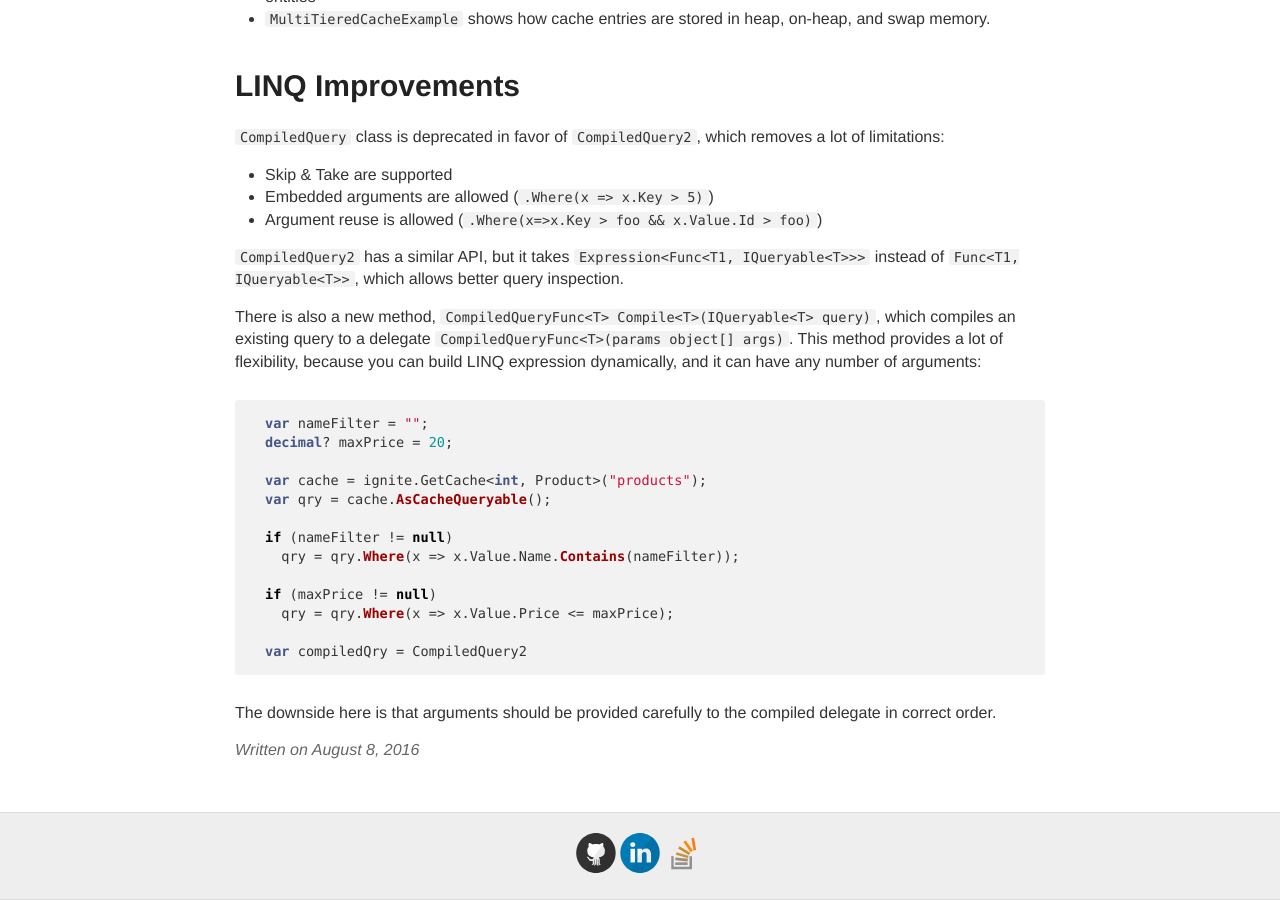
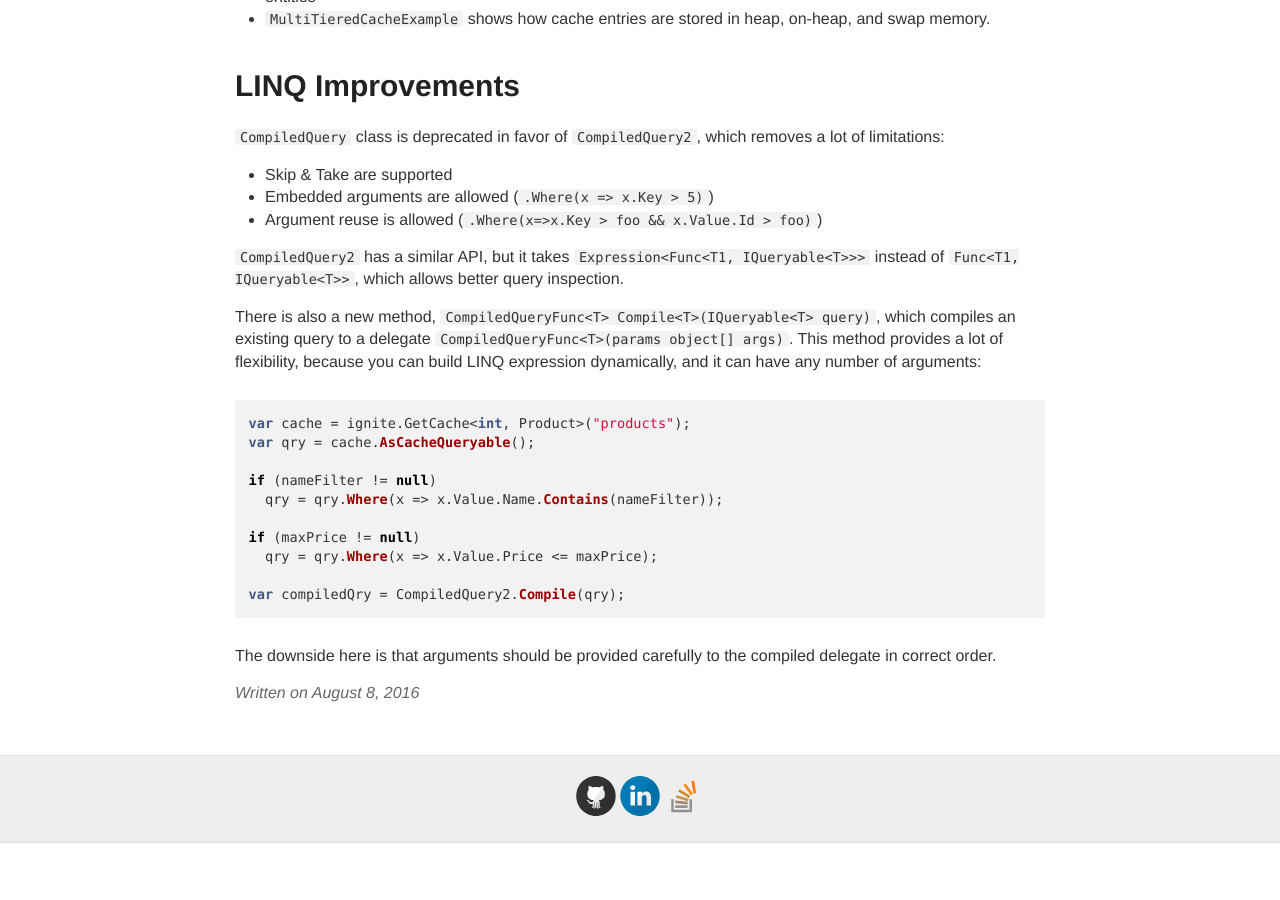
Before and after one commit to ptupitsyn/ptupitsyn.github.io, a Jekyll site: the page built from _posts/2016-08-08-Whats-New-In-Ignite-Net-1-8.md, in a window 1280 px wide and 900 px high, scrolled down 1978 px. Built offline with Jekyll 4.4.1, drawn with Linux system fonts in a browser that asks for light colours; comment, search, counter and statistics services are not loaded; after the commit the page ends 2821 px from its top, so only the background shows below that.

Commit message:
LINQ done

````diff
--- a/_posts/2016-08-08-Whats-New-In-Ignite-Net-1-8.md
+++ b/_posts/2016-08-08-Whats-New-In-Ignite-Net-1-8.md
@@ -91,19 +91,16 @@ which compiles an existing query to a delegate `CompiledQueryFunc<T>(params obje
 This method provides a lot of flexibility, because you can build LINQ expression dynamically, and it can have any number of arguments:
 
 ```cs
-  var nameFilter = "";
-  decimal? maxPrice = 20;
+var cache = ignite.GetCache<int, Product>("products");
+var qry = cache.AsCacheQueryable();
 
-  var cache = ignite.GetCache<int, Product>("products");
-  var qry = cache.AsCacheQueryable();
+if (nameFilter != null)
+  qry = qry.Where(x => x.Value.Name.Contains(nameFilter));
 
-  if (nameFilter != null)
-    qry = qry.Where(x => x.Value.Name.Contains(nameFilter));
+if (maxPrice != null)
+  qry = qry.Where(x => x.Value.Price <= maxPrice);
 
-  if (maxPrice != null)
-    qry = qry.Where(x => x.Value.Price <= maxPrice);
-
-  var compiledQry = CompiledQuery2
+var compiledQry = CompiledQuery2.Compile(qry);
 ```
 
 The downside here is that arguments should be provided carefully to the compiled delegate in correct order.
````
